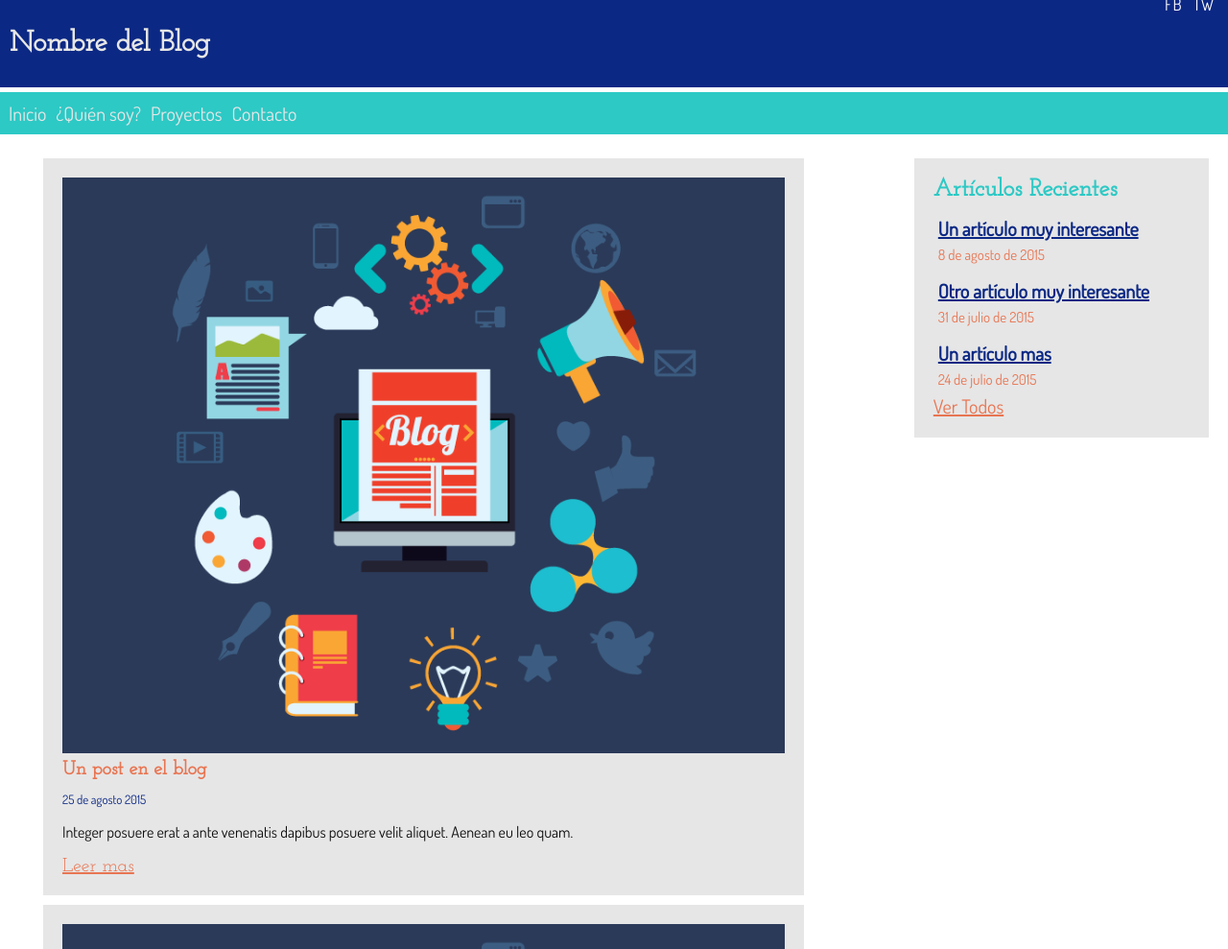
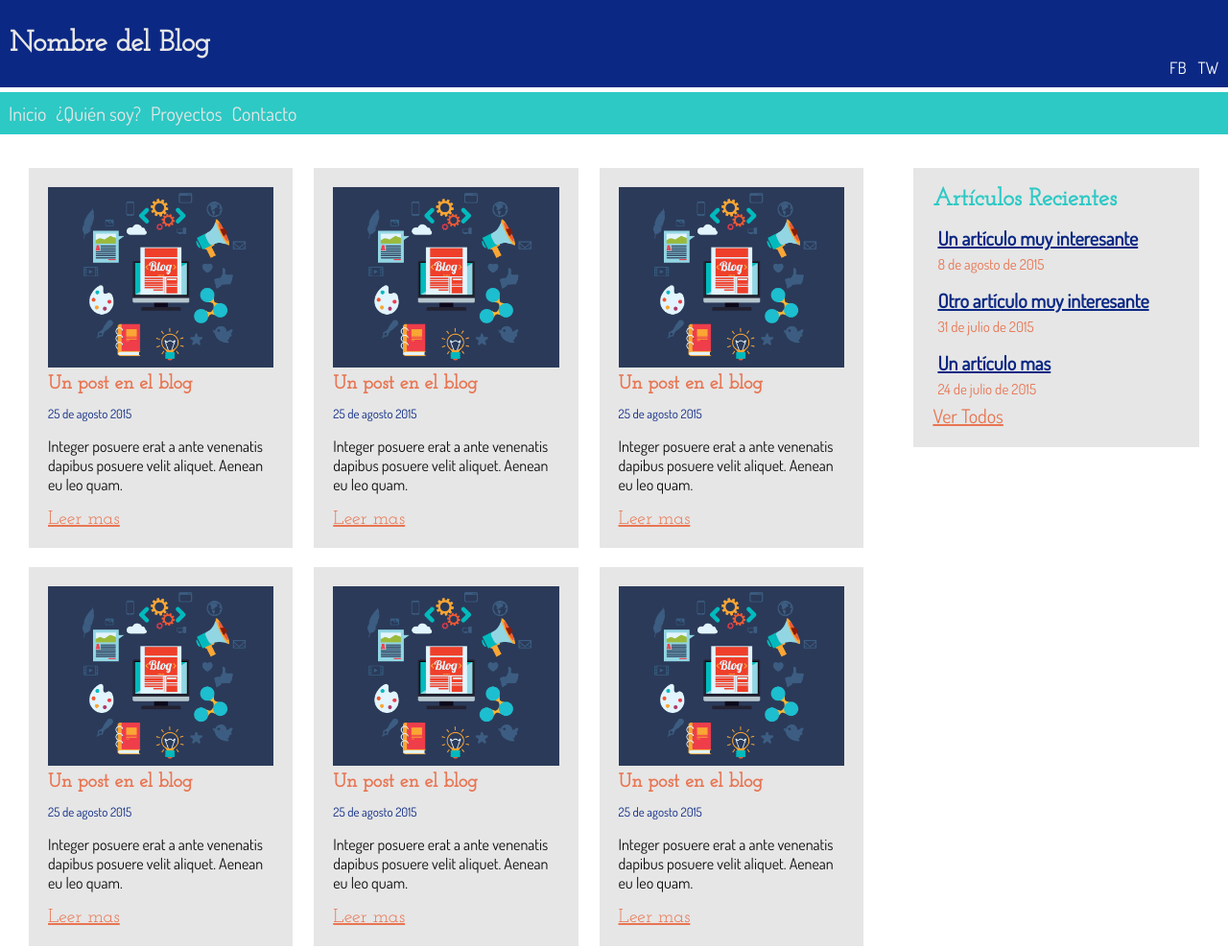
Before and after one commit to Kmontano06/blog-1, a plain HTML site: page index.html in a window 1280 px wide. Shown: the top 989 px of the page at 96% size. Drawn offline with Linux system fonts and the light colour scheme.

Commit message:
Arreglo en los @media del Blog

```diff
--- a/index.html
+++ b/index.html
@@ -25,24 +25,7 @@
 			</ul>
 		</nav>
 	</header>
-	<section class="sidebar-article">
-		<h2 class="title-sidebar-article">Artículos Recientes</h2>
-		<ul class="list-article">
-			<li class="list-article-item">
-				<h3 class="title-article-item">Un artículo muy interesante</h3>
-				<p class="date-article-item">8 de agosto de 2015</p>
-			</li>
-			<li class="list-article-item">
-				<h3 class="title-article-item">Otro artículo muy interesante</h3>
-				<p class="date-article-item">31 de julio de 2015</p>
-			</li>
-			<li class="list-article-item">
-				<h3 class="title-article-item">Un artículo mas</h3>
-				<p class="date-article-item">24 de julio de 2015</p>
-			</li>
-		</ul>
-		<a href="#" class="sidebar-link">Ver Todos</a>
-	</section>
+	<div class="wrapper">
 		<section class="content-post">
 			<ul class="list-post">
 				<li class="list-post-item">
@@ -94,6 +77,25 @@
 				<a href="#" class="post-control link-next">Siguiente</a>
 			</div>
 		</section>
+		<section class="sidebar-article">
+			<h2 class="title-sidebar-article">Artículos Recientes</h2>
+			<ul class="list-article">
+				<li class="list-article-item">
+					<h3 class="title-article-item">Un artículo muy interesante</h3>
+					<p class="date-article-item">8 de agosto de 2015</p>
+				</li>
+				<li class="list-article-item">
+					<h3 class="title-article-item">Otro artículo muy interesante</h3>
+					<p class="date-article-item">31 de julio de 2015</p>
+				</li>
+				<li class="list-article-item">
+					<h3 class="title-article-item">Un artículo mas</h3>
+					<p class="date-article-item">24 de julio de 2015</p>
+				</li>
+			</ul>
+			<a href="#" class="sidebar-link">Ver Todos</a>
+		</section>
+	</div>
 	<footer class="footer-main">
 		<p class="copyright">&copy 2015 Kenia Montano</p>
 		<ul class="list-social">
--- a/sass/partials/_globals.scss
+++ b/sass/partials/_globals.scss
@@ -32,8 +32,9 @@ h2,h3{
   margin:0;
 }
 .list-social{
-  float:right;
-  margin-top:-21px;
+  position: absolute;
+  right: 5px;
+  bottom: 5px;
 }
 .list-social-item{
   display: inline-block;
@@ -46,14 +47,7 @@ h2,h3{
   font-family:$font-body;
   }
 }
-
-    @media (min-width:680px){
-        .content-post{
-            float:left;
-            width:69%;
-        }
-        .sidebar-article{
-            float:right;
-            width:24%;
-        }
-    }
+.wrapper{
+  width: 100%;
+  padding:20px;
+}
--- a/sass/partials/_layout.scss
+++ b/sass/partials/_layout.scss
@@ -0,0 +1,31 @@
+.sidebar-article{
+	padding:20px;
+	margin:20px;
+	@media (min-width:680px){
+	   	float:right;
+	   	width:24%;
+	   	margin:0;
+	   	margin-top: 10px;
+		margin-right: 10px;
+	}
+}
+@media (min-width:680px){
+	.content-post{
+        float:left;
+        width:74%;
+    }
+}
+.list-post-item{
+	padding:20px;
+	margin:10px auto;
+	width:70%;
+	@media (min-width:600px){
+	   	display: inline-block;
+    	width: 45%;
+    	vertical-align: top;
+    	margin:10px;
+	}
+	@media (min-width:960px){
+    	width:30%;
+    }
+}
--- a/sass/partials/components/_footer.scss
+++ b/sass/partials/components/_footer.scss
@@ -1,6 +1,7 @@
 .footer-main{
 	background:$color-blue;
 	padding:10px;
+	position:relative;
 	clear:left;
 	.list-social{
 		margin-top: -28px;
@@ -8,6 +9,6 @@
 }
 .copyright{
 	color:$color-white;
-  font-size: 20px;
+  font-size: 17px;
   margin: 0;
 }
--- a/sass/partials/components/_header.scss
+++ b/sass/partials/components/_header.scss
@@ -6,6 +6,7 @@
   background: $color-blue;
   color:$color-gray;
   padding: 10px;
+  position: relative;
 
   .title-main{
   	font-family: $font-title;
--- a/sass/partials/components/_posts.scss
+++ b/sass/partials/components/_posts.scss
@@ -1,11 +1,5 @@
-.content-post{
-	padding: 35px;
-  padding-top: 10px;
-}
 .list-post-item{
 	background:$color-gray;
-	padding:20px;
-	margin:10px;
 
 	.title-post{
 		color:$color-orange;
@@ -29,6 +23,9 @@
 		font-size: 20px;
 		text-decoration: underline;
 	}
+	.post-image{
+		width: 100%;
+	}
 }
 .content-post-control{
 	text-align: center;
--- a/sass/partials/components/_sidebar.scss
+++ b/sass/partials/components/_sidebar.scss
@@ -1,7 +1,5 @@
 .sidebar-article{
 	background:$color-gray;
-	padding:20px;
-	margin:20px;
 }
 .title-sidebar-article{
 	font-size:25px;
--- a/sass/style.scss
+++ b/sass/style.scss
@@ -11,6 +11,7 @@
 @import "partials/globals";
 @import "partials/layout";
 
+
 // Components Pages
 @import "partials/components/header";
 @import "partials/components/nav";
```
Also changed, not shown: css/style.css, 1 other file. Lines whose indentation alone changed are shown as unchanged.
